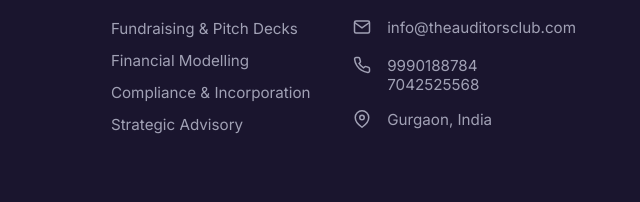
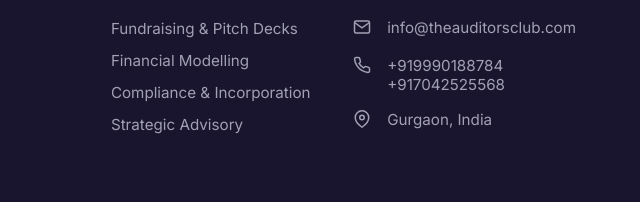
Before and after one commit to exekartik/The-Auditor-s-Club, a website built with Vite: page index.html in a window 1280 px wide. Shown: the part 5906-6108 px from the top of the page, 640-1280 px from the left. Built offline with nearby package versions, Linux system fonts and the light colour scheme.

Commit message:
Add +91 in Contact Us page

```diff
--- a/index.html
+++ b/index.html
@@ -593,8 +593,8 @@
                     </path>
                   </svg></span>
                 <span>
-                  <a href="tel:+919990188784">9990188784</a><br>
-                  <a href="tel:+917042525568">7042525568</a>
+                  <a href="tel:+919990188784">+919990188784</a><br>
+                  <a href="tel:+917042525568">+917042525568</a>
                 </span>
               </li>
               <li style="display: flex; align-items: flex-start; gap: 8px;">
```
